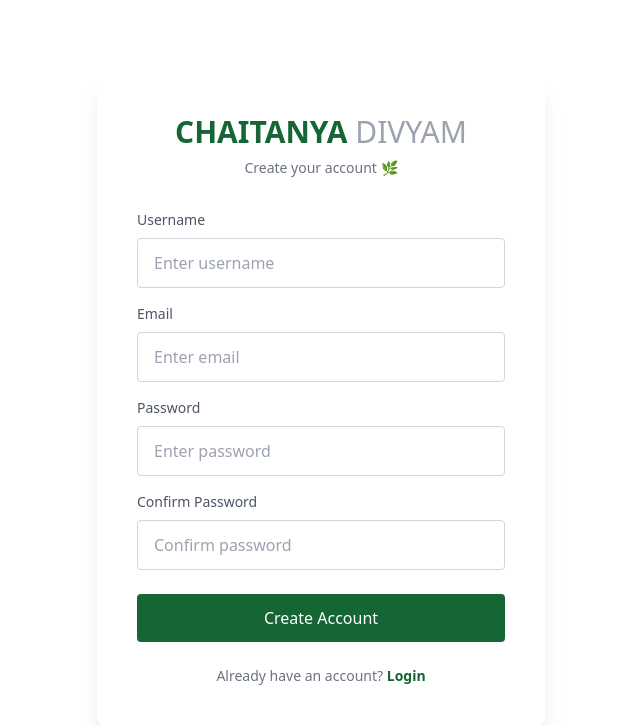
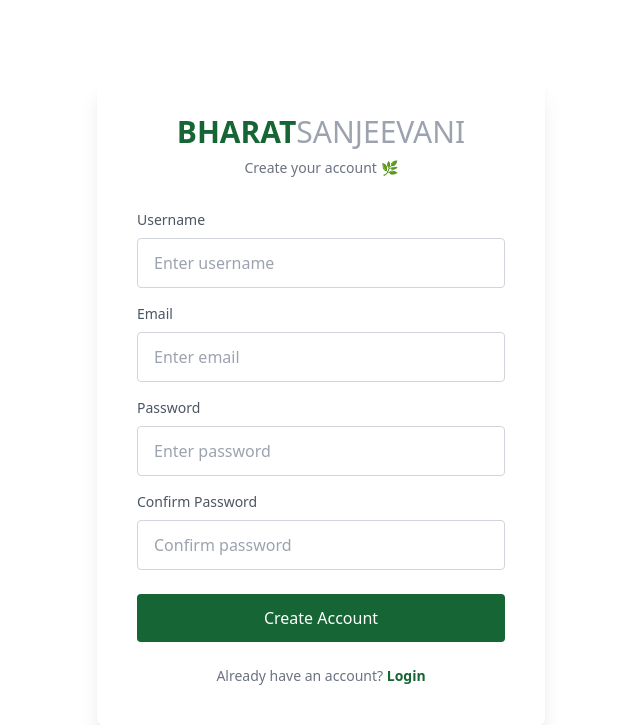
Before and after one commit to ayush-kumar-pandit/e-commerce-platform, a Django app: page /user/register/ in a window 1280 px wide. Shown: the top 725 px of the page, without its empty margins (319-959 px from the left). Run offline with Django 5.2, Linux system fonts and the light colour scheme; some libraries are stand-ins or nearby versions.

Commit message:
RENAME TO BHARAT SANJEEVANI

```diff
--- a/CDA/templates/home.html
+++ b/CDA/templates/home.html
@@ -20,7 +20,7 @@
 <nav class="flex justify-between items-center px-8 py-6 max-w-7xl mx-auto">
 
     <div class="text-2xl font-bold text-ayur-green tracking-tight">
-        BHARAT<span class="font-light text-gray-400">SANJEEVANI</span>AYURVEDA
+        BHARAT<span class="font-light text-gray-400">SANJEEVANI</span>
     </div>
 
     <div class="hidden md:flex space-x-8 text-sm uppercase tracking-widest font-medium">
@@ -193,7 +193,7 @@
         <!-- Contact Details -->
         <div>
             <div class="text-2xl font-bold mb-6 tracking-tight">
-                BHARAT<span class="font-light text-gray-300">SANJEEVANI</span>AYURVEDA
+                BHARAT<span class="font-light text-gray-300">SANJEEVANI</span>
             </div>
 
             <p class="text-gray-200 mb-6 max-w-md leading-relaxed">
--- a/CDA/templates/login.html
+++ b/CDA/templates/login.html
@@ -6,7 +6,7 @@
 <meta charset="UTF-8">
 <meta name="viewport" content="width=device-width, initial-scale=1.0">
 
-<title>Login | Chaitanya Divyam</title>
+<title>Login | Bharat Sanjeevani</title>
 
 <script src="https://cdn.tailwindcss.com"></script>
 
@@ -21,7 +21,7 @@
     <!-- Logo -->
     <div class="text-center mb-8">
         <h1 class="text-3xl font-bold text-green-800">
-            CHAITANYA <span class="font-light text-gray-400">DIVYAM</span>
+            BHARAT<span class="font-light text-gray-400">SANJEEVANI</span>
         </h1>
         <p class="text-gray-500 text-sm mt-2">
             Login to your account 🌿
--- a/CDA/templates/logout.html
+++ b/CDA/templates/logout.html
@@ -4,7 +4,7 @@
 <head>
     <meta charset="UTF-8">
     <meta name="viewport" content="width=device-width, initial-scale=1.0">
-    <title>Logout | Chaitanya Divyam</title>
+    <title>Logout | Bharat Sanjeevani</title>
 
     <script src="https://cdn.tailwindcss.com"></script>
 </head>
--- a/CDA/templates/profile.html
+++ b/CDA/templates/profile.html
@@ -4,7 +4,7 @@
 <head>
     <meta charset="UTF-8">
     <meta name="viewport" content="width=device-width, initial-scale=1.0">
-    <title>Profile | Chaitanya Divyam</title>
+    <title>Profile | Bharat Sanjeevani</title>
 
     <script src="https://cdn.tailwindcss.com"></script>
 </head>
--- a/CDA/templates/register.html
+++ b/CDA/templates/register.html
@@ -6,7 +6,7 @@
 <meta charset="UTF-8">
 <meta name="viewport" content="width=device-width, initial-scale=1.0">
 
-<title>Register | Chaitanya Divyam</title>
+<title>Register | Bharat Sanjeevani</title>
 
 <script src="https://cdn.tailwindcss.com"></script>
 
@@ -21,7 +21,7 @@
     <!-- Logo -->
     <div class="text-center mb-8">
         <h1 class="text-3xl font-bold text-green-800">
-            CHAITANYA <span class="font-light text-gray-400">DIVYAM</span>
+            BHARAT<span class="font-light text-gray-400">SANJEEVANI</span>
         </h1>
 
         <p class="text-gray-500 text-sm mt-2">
```
